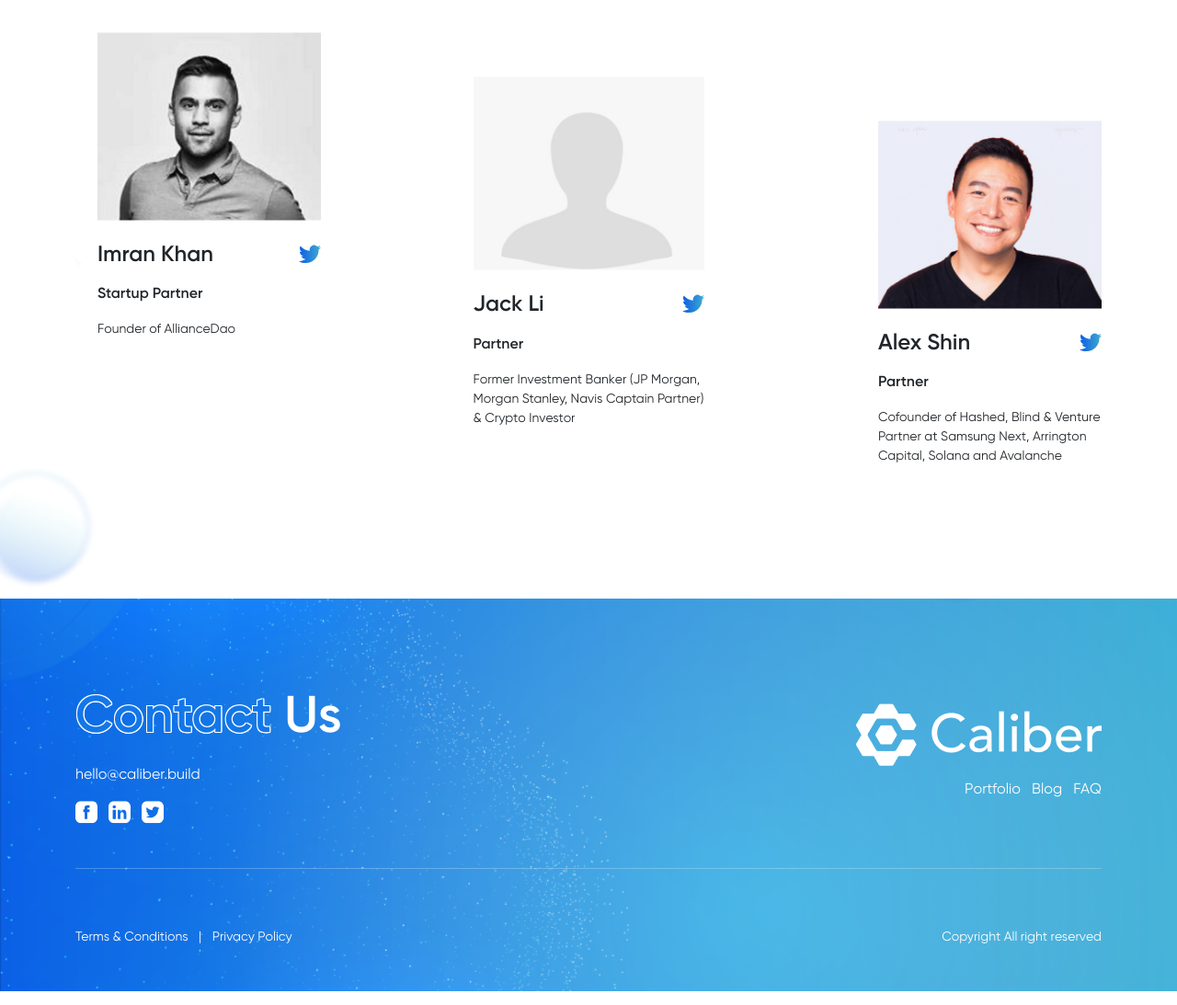
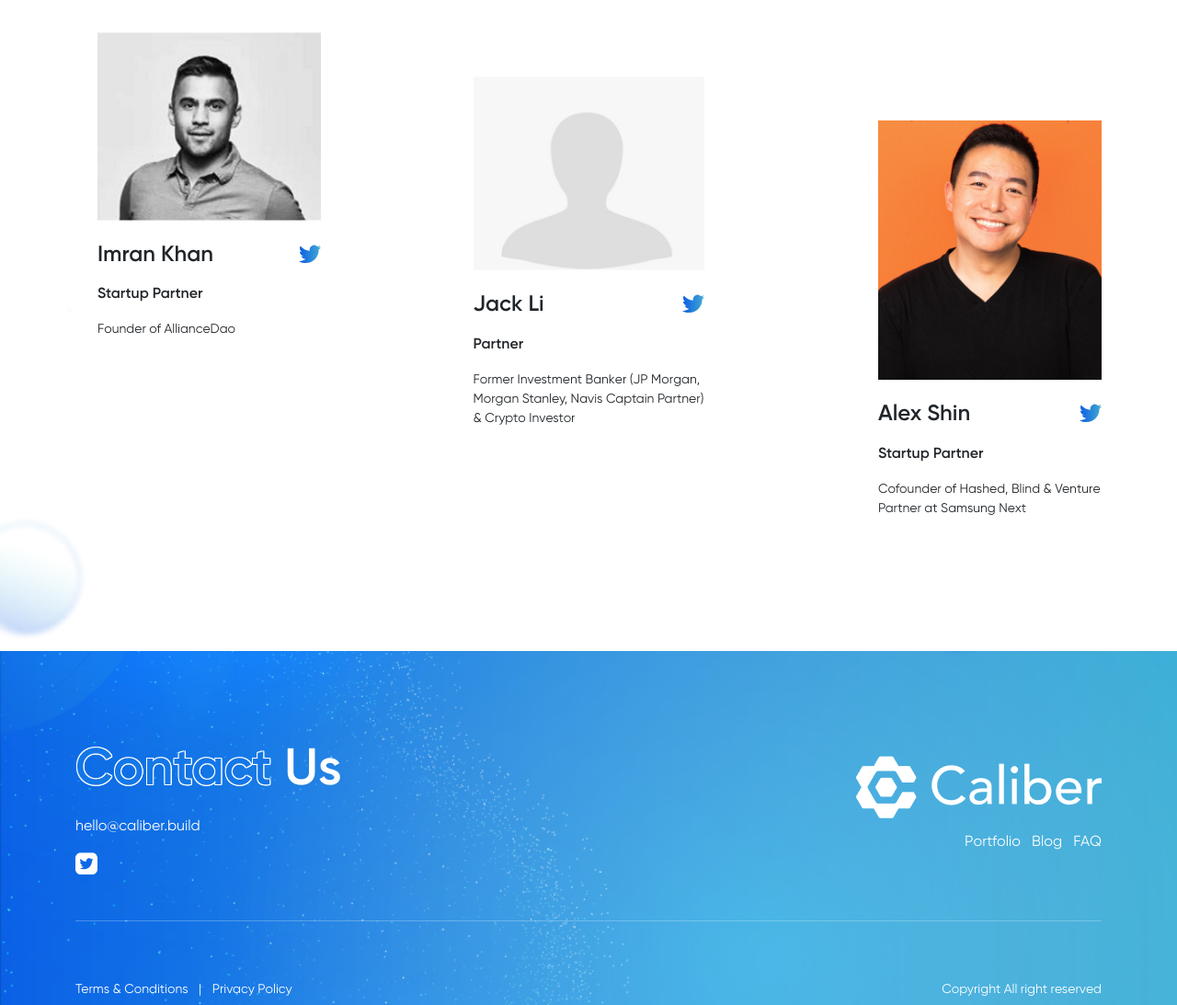
Before and after one commit to CaliberVB/calibervb, a plain HTML site: page index.html in a window 1280 px wide. Shown: the part 3400-4493 px from the top of the page at 92% size. Drawn offline with nearby package versions, Linux system fonts and the light colour scheme; a script that the page names is missing.

Commit message:
minor changes

```diff
--- a/index.html
+++ b/index.html
@@ -368,14 +368,13 @@
 					<div class="col-lg-0 col-2 d-lg-none d-block"></div>
 					<div class="col-lg-4 col-10 mt-lg-5 pt-lg-5 mt-0 pt-0 mb-5 d-flex justify-content-lg-end justify-content-end wow fadeInUp" data-wow-delay=".7s">
 						<div class="card ps-lg-4 ps-0 border-0 w-75">
-							<img src="img/sample6.png" class="img-fluid w-100 d-block mb-4">
+							<img src="img/alex-shin.jpg" class="img-fluid w-100 d-block mb-4">
 							<div class="d-block">
 								<span class="h4 float-start"><b>Alex Shin</b></span>
 								<a href="https://twitter.com/AlexShin"><img src="img/twit.svg" class="img-fluid float-end"></a>
 							</div>
-							<span class="d-block w-100 float-start mt-3 mb-3"><b>Partner</b></span>
-							<p class="d-block w-100 float-start small">Cofounder of Hashed, Blind & Venture Partner at Samsung Next, Arrington
-									Capital, Solana and Avalanche</p>
+							<span class="d-block w-100 float-start mt-3 mb-3"><b>Startup Partner</b></span>
+							<p class="d-block w-100 float-start small">Cofounder of Hashed, Blind & Venture Partner at Samsung Next</p>
 						</div>
 					</div>
 				</div>
@@ -389,8 +388,8 @@
 				<div class="col-md-6">
 					<h3 class="h1 mb-3"><span class="border-line-white">Contact</span> <span class="text-white">Us</span></h3>
 					<p class="text-white mb-3">hello@caliber.build</p>
-					<a href="#" class="text-white h5 me-2"><img src="img/bt-facebook.svg"></a>
-					<a href="#" class="text-white h5 me-2"><img src="img/bt-linkedin.svg"></a>
+					<!-- <a href="#" class="text-white h5 me-2"><img src="img/bt-facebook.svg"></a> -->
+					<!-- <a href="#" class="text-white h5 me-2"><img src="img/bt-linkedin.svg"></a> -->
 					<a href="#" class="text-white h5"><img src="img/bt-twitter.svg"></a>
 				</div>
 				<div class="col-md-6 text-md-end text-start">
```
Also changed, not shown: img/alex-shin.jpg (added).
